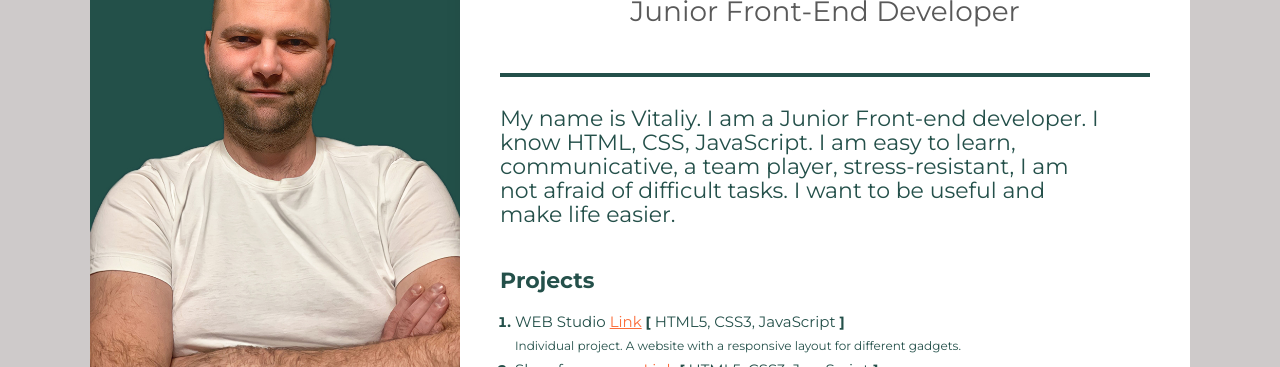
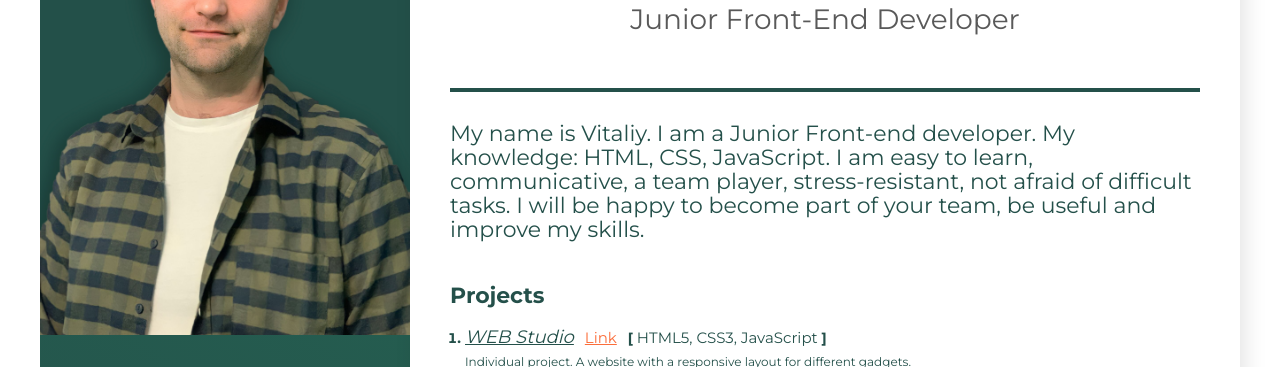
Before and after one commit to VitalyNelyub/resume-html, a plain HTML site: page index.html in a window 1280 px wide. Shown: the part 166-533 px from the top of the page. Drawn offline with Linux system fonts and the light colour scheme.

Commit message:
fix photo

```diff
--- a/index.html
+++ b/index.html
@@ -25,10 +25,10 @@
         <!--about user-->
         <div class="about">
           <p class="about-description">
-            My name is Vitaliy. I am a Junior Front-end developer. I know HTML,
-            CSS, JavaScript. I am easy to learn, communicative, a team player,
-            stress-resistant, I am not afraid of difficult tasks. I want to be
-            useful and make life easier.
+            My name is Vitaliy. I am a Junior Front-end developer. My knowledge:
+            HTML, CSS, JavaScript. I am easy to learn, communicative, a team
+            player, stress-resistant, not afraid of difficult tasks. I will be
+            happy to become part of your team, be useful and improve my skills.
           </p>
         </div>
         <!--Projects-->
@@ -108,7 +108,7 @@
           </ol>
         </div>
         <!--Work-->
-        <div class="Work">
+        <div class="work">
           <h3 class="title">Work Experience</h3>
           <!--Company 1-->
           <div>
@@ -133,11 +133,8 @@
           <!--Company 2-->
           <div>
             <h4 class="work-position">
-              Deputy Chairman of the Babushkinsky district, <span
-                class="organization"
-              >
-                Dnipro District council</span
-              >
+              Deputy Chairman of the Babushkinsky district,
+              <span class="organization"> Dnipro District council</span>
             </h4>
             <p class="period">
               08.2011-10.2014 <span class="line">|</span> Dnipro
@@ -195,7 +192,7 @@
       </div>
       <!--Sidebar-->
       <aside class="sidebar">
-        <img src="Images/photo.jpg" alt="User photo" class="photo" />
+        <img src="Images/user2.JPG" alt="User photo" class="photo" />
         <!--Contacts-->
         <div class="contacts">
           <h3 class="sidebar-title">Contacts:</h3>
--- a/styles/styles.css
+++ b/styles/styles.css
@@ -1,18 +1,15 @@
 body {
   font-family: "Montserrat", sans-serif;
-  background-color: #b8b3b3af;
-  /* padding-top: 120px; */
+  background-color: white;
 }
 
 /* main styles */
 .main {
   display: flex;
   flex-direction: row-reverse;
-  width: 1100px;
-  /* height: 1650px; */
+  /* width: 100%; */
+  width: 1200px;
   margin: 0% auto;
-  border-radius: 22px;
-  overflow: hidden;
 }
 
 .user-name {
@@ -21,11 +18,11 @@ body {
   margin-bottom: 30px;
   text-align: center;
   padding-bottom: 20px;
+  /* background-color: #c5ede3; */
 }
 
 .main-content {
   background-color: white;
-  /* background-color: #c5ede3; */
   box-shadow: 6px 6px 20px rgba(0, 0, 0, 0.1);
   padding: 40px 40px;
 }
@@ -40,11 +37,9 @@ body {
   font-style: normal;
   font-weight: 500;
   font-size: 28px;
-  line-height: 17px;
+  line-height: 32px;
   color: #595959;
   padding-bottom: 10px;
-  /* margin-bottom: 20px; */
-  /* border-bottom: 2px solid #24504a; */
 }
 
 .about-name {
@@ -62,13 +57,14 @@ body {
   font-size: 22px;
   line-height: 24px;
   color: #24504a;
-  width: 600px;
+  width: 100%;
 }
 
 /* project styles */
 .projects {
   margin-bottom: 50px;
   padding-right: 30px;
+  width: 100%;
 }
 
 .title {
@@ -102,12 +98,15 @@ body {
 }
 
 .project-link {
-  /* margin-left: 10px; */
-  text-decoration: none;
+  font-style: italic;
+  font-size: 18px;
+  margin-right: 7px;
+  /* text-decoration: none; */
 }
 
 .project-git {
   color: #fb6d3a;
+  margin-right: 7px;
 }
 
 .project-link:hover,
@@ -131,6 +130,10 @@ body {
 }
 
 /* work styles */
+
+.work {
+  width: 100%;
+}
 
 .work-position {
   font-style: normal;
@@ -245,6 +248,7 @@ body {
   margin-left: 18px;
 }
 .tech-skills-item {
+/* color: #c5ede3; */
   color: #fb6d3a;
 }
 .tech-skills-text {
@@ -262,6 +266,7 @@ body {
   color: #c5ede3;
 }
 .soft-skills-item {
+  /* color: #c5ede3; */
   color: #fb6d3a;
 }
 .soft-skills-list {
```
Also changed, not shown: Images/user.JPG (added), Images/user2.JPG (added), Images/user3.JPG (added), Images/user4.JPG (added).
